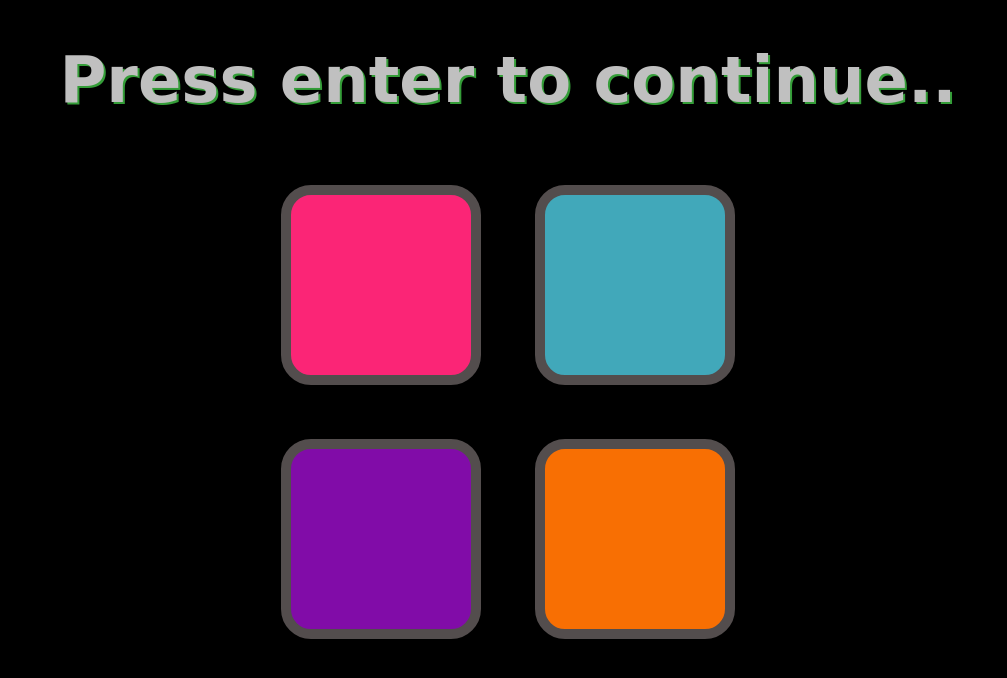
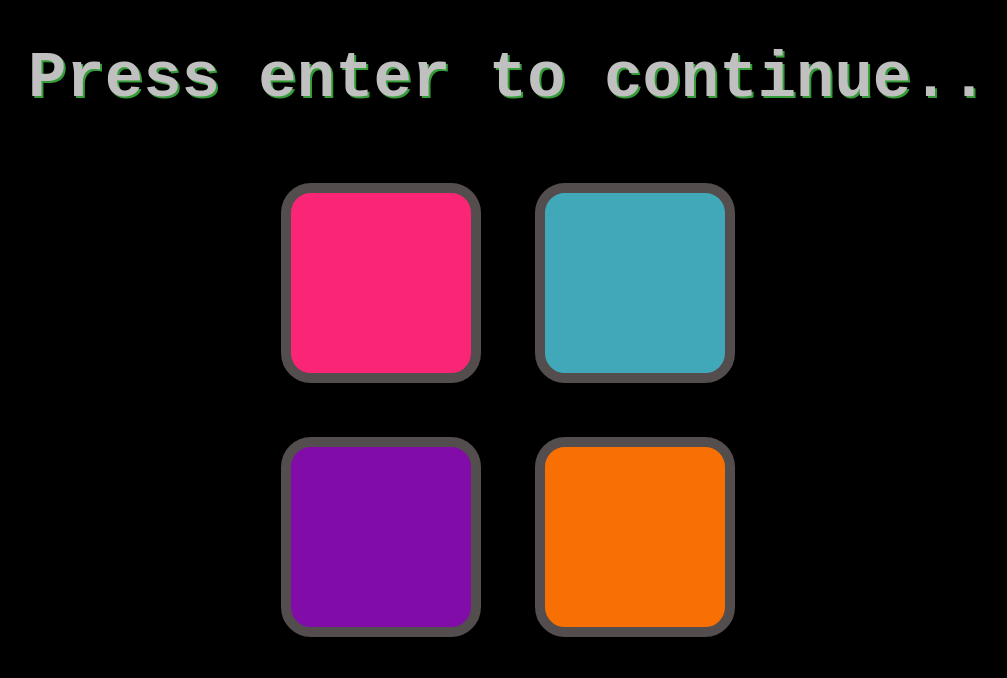
Before and after one commit to GraciousPegion/Simon_Game, a plain HTML site: page index.html in a window 1280 px wide. Shown: the whole page, without its empty margins (132-1139 px from the left). Drawn offline with nearby package versions, Linux system fonts and the light colour scheme.

Commit message:
Update game.css

```diff
--- a/game.css
+++ b/game.css
@@ -3,7 +3,7 @@ body {
 }
 h1{
  color: silver;
- font-family: cursive;
+ font-family: 'Courier New', Courier, monospace;
  font-size: 4rem;
  text-shadow: 2px 2px rgb(52, 157, 56);
 }
```
